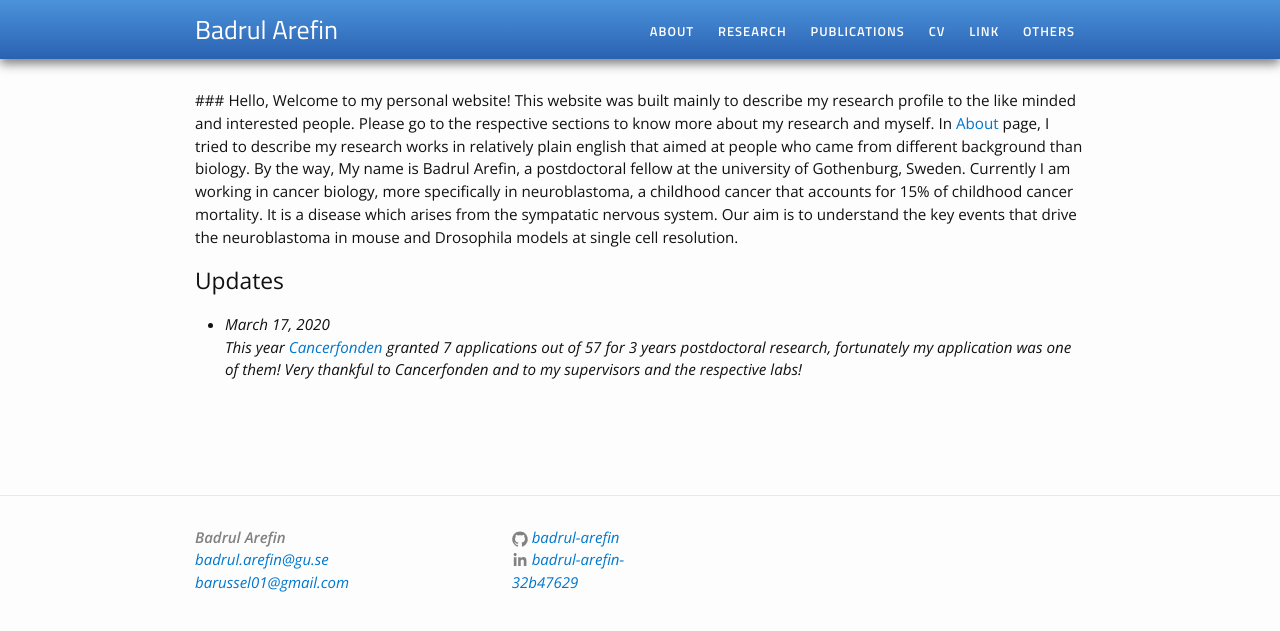
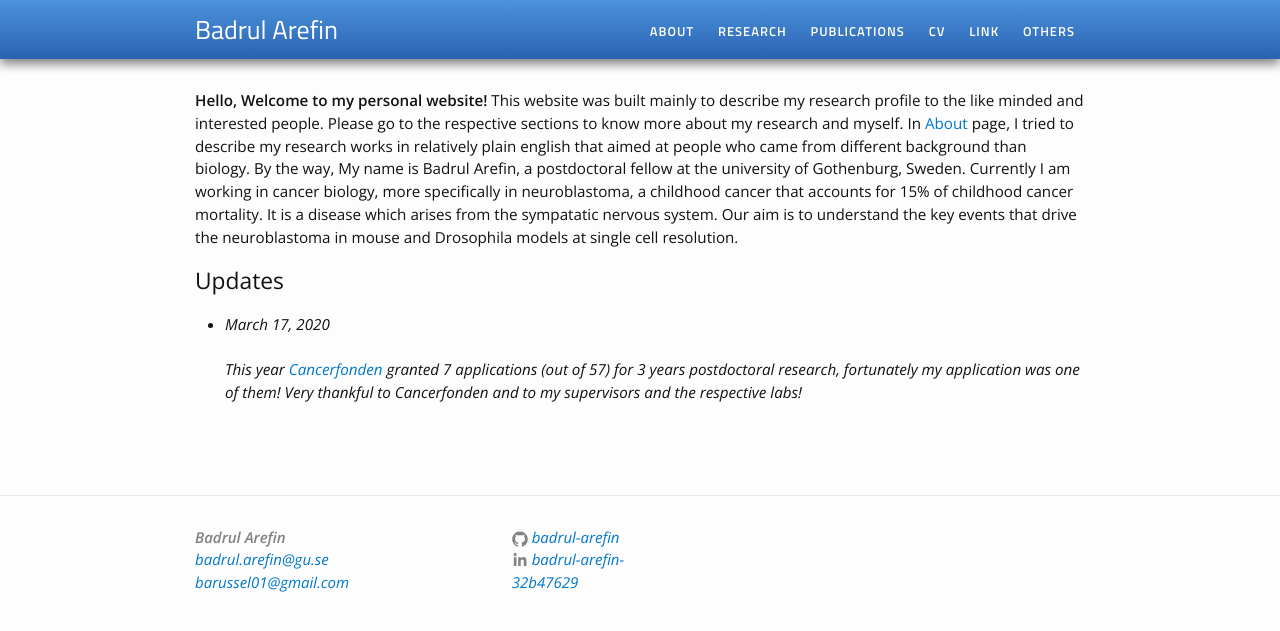
Before and after one commit to Badrul-Arefin/badrul-arefin.github.io, a Jekyll site: the page built from index.html, in a window 1280 px wide. Shown: the top 631 px of the page. Built offline with Jekyll 4.4.1, drawn with Linux system fonts in a browser that asks for light colours.

```diff
--- a/index.html
+++ b/index.html
@@ -4,7 +4,7 @@ layout: default
 
 <div class="home">
 
-  ### Hello, Welcome to my personal website!
+ <b>Hello, Welcome to my personal website!</b>
 
   This website was built mainly to describe my research profile to the like minded and interested people. Please go to the
   respective sections to know more about my research and myself. In <a href="about">About</a> page, I tried to describe my
@@ -23,8 +23,8 @@ layout: default
 <h2>Updates</h2>
 <div class="updates" style="height: 10em; overflow-y: scroll;">
 <ul>
-<li><i> March 17, 2020 </li> This year <a href="https://www.cancerfonden.se/forskning/for-forskare/samtliga-anslagsbeslut">
-  Cancerfonden</a> granted 7 applications out of 57 for 3 years postdoctoral research, fortunately my application was one
+<li><i> March 17, 2020 </li> <br> This year <a href="https://www.cancerfonden.se/forskning/for-forskare/samtliga-anslagsbeslut">
+  Cancerfonden</a> granted 7 applications (out of 57) for 3 years postdoctoral research, fortunately my application was one
   of them! Very thankful to Cancerfonden and to my supervisors and the respective labs!
 </ul>
 
```
